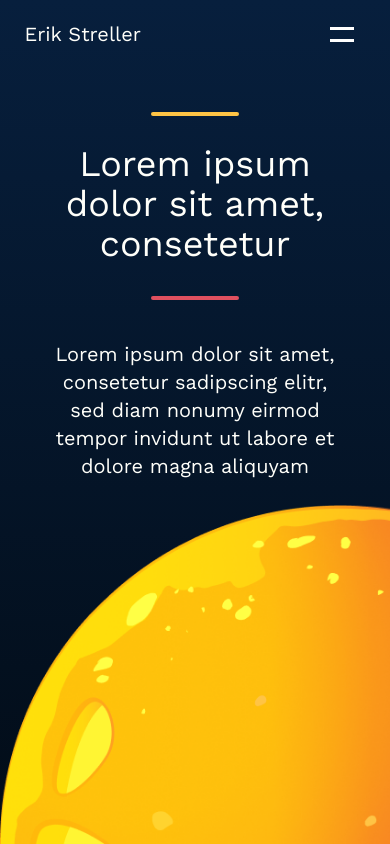
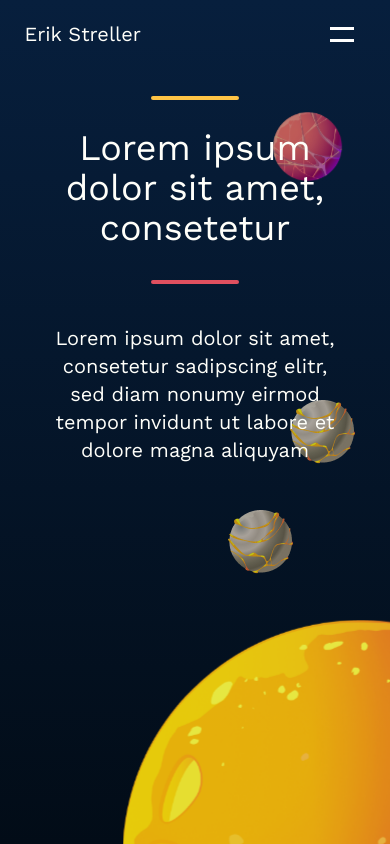
Before and after one commit to erikstreller/space-intro, a React (Vite) app: page / in a window 390 px wide. Built offline with nearby package versions, Linux system fonts and the light colour scheme; a web font is replaced by a local one.

Commit message:
add more planets and tweak responsive layout

```diff
--- a/src/components/Hero.tsx
+++ b/src/components/Hero.tsx
@@ -1,4 +1,6 @@
 import planet1 from "../assets/planet1.png"
+import planet2 from "../assets/planet2.png"
+import planet3 from "../assets/planet3.png"
 
 const Hero = () => {
   return (
@@ -6,20 +8,20 @@ const Hero = () => {
       id="hero"
       className="h-screen w-full top-0 flex justify-center bg-gradient-to-b from-darkblue to-dark"
     >
-      <div className="text-light text-center md:pt-36 pt-64 sm:px-[11%]">
+      <div className="text-light text-center md:pt-32 pt-[24vh] sm:px-[11%] z-10">
         <div className="sm:text-4xl text-5xl md:max-w-sm max-w-lg mb-8">
           Lorem ipsum dolor sit amet, consetetur
         </div>
         <div className="w-fit mx-auto">
           <div className="stroke bg-primary sm:mr-0 mr-14 mb-5" />
-          <div className="stroke bg-secondary sm:ml-0 ml-14 sm:absolute sm:top-28" />
+          <div className="stroke bg-secondary sm:ml-0 ml-14 sm:absolute sm:top-24" />
         </div>
         <div className="sm:text-xl text-2xl md:max-w-sm max-w-md mx-auto mt-10">
           Lorem ipsum dolor sit amet, consetetur sadipscing elitr, sed diam
           nonumy eirmod tempor invidunt ut labore et dolore magna aliquyam
         </div>
       </div>
-      <div className="text-light absolute bottom-3 flex items-center sm:hidden">
+      <div className="text-light absolute bottom-3 flex items-center md:hidden">
         <div className="mr-4">scroll</div>
         <div className="h-20 w-0.5 bg-light rounded-full" />
         <div className="ml-4">down</div>
@@ -29,7 +31,33 @@ const Hero = () => {
         <div className="h-6 w-0.5 bg-light rounded-full ml-[6px]" />
         <div className="-rotate-90">1</div>
       </div>
-      <img src={planet1} alt="sun" className="absolute bottom-0 right-0" />
+      <img
+        src={planet1}
+        alt="sun"
+        className="fixed bottom-0 right-0
+      lg:scale-90 lg:-right-6 lg:-bottom-6 lg:opacity-95
+      md:scale-[.7] md:-right-16 md:-bottom-16 sm:opacity-90"
+      />
+      <img
+        src={planet2}
+        alt="mars"
+        className="fixed top-[20vh] right-[13vw]
+        lg:right-20 lg:opacity-75
+        md:scale-50 md:top-14 md:right-0
+        sm:top-8 sm:-right-8 sm:scale-[.3]"
+      />
+      <img
+        src={planet3}
+        alt="moon1"
+        className="fixed bottom-[32vh] right-[25vw]
+        lg:opacity-75"
+      />
+      <img
+        src={planet3}
+        alt="moon2"
+        className="fixed bottom-[45vh] right-[9vw]
+        lg:opacity-75"
+      />
     </section>
   )
 }
```
